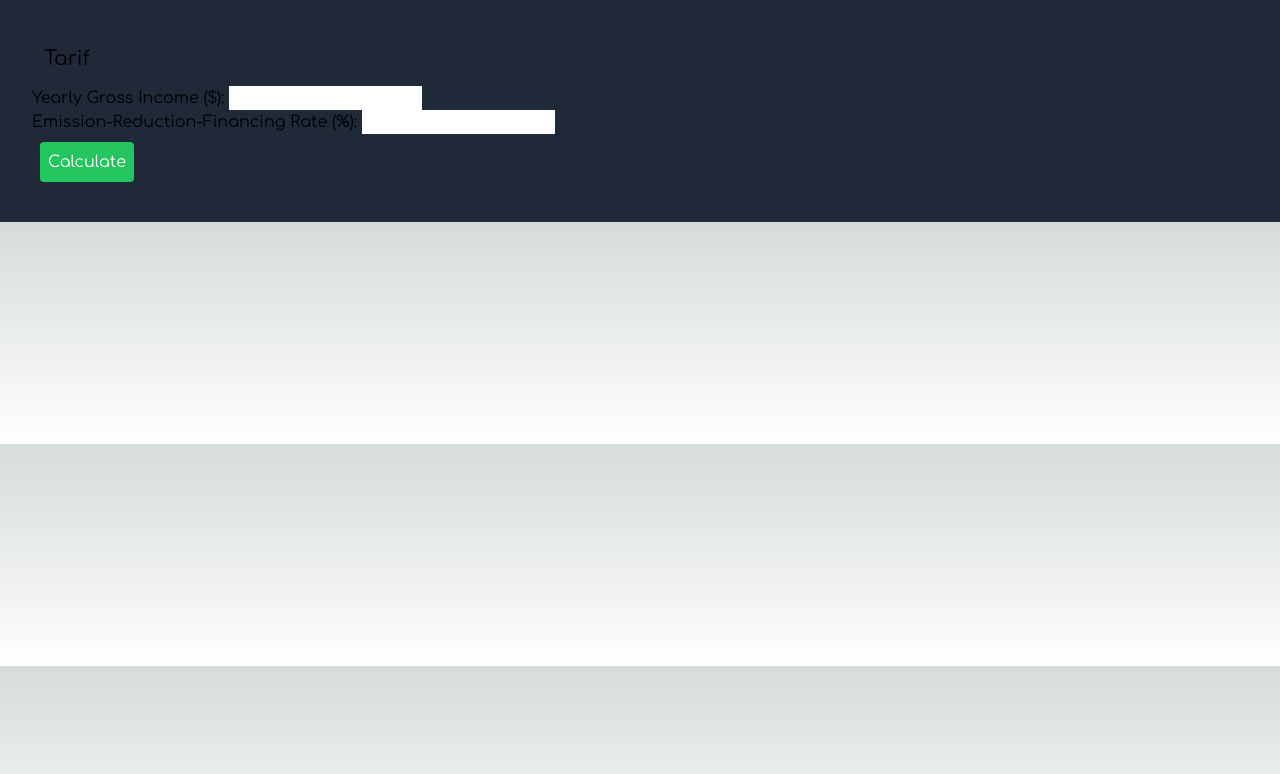
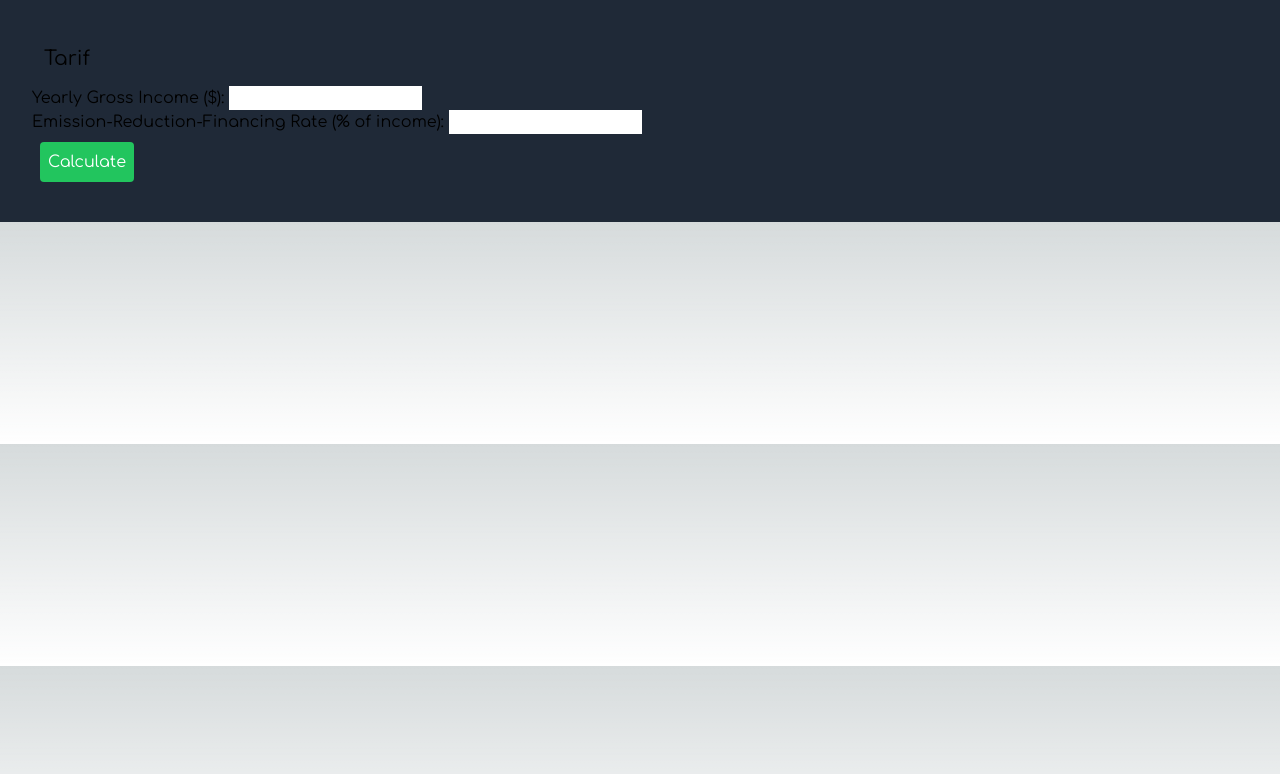
Before and after one commit to samuelnihoul/tarif, a Next.js app: page / in a window 1280 px wide. Shown: the top 774 px of the page. Built offline with nearby package versions, Linux system fonts and the light colour scheme.

Commit message:
of income

```diff
--- a/app/page.tsx
+++ b/app/page.tsx
@@ -51,7 +51,7 @@ const Calculator: React.FC = () => {
       </label>
       <br />
       <label>
-        Emission-Reduction-Financing Rate (%):&nbsp;
+        Emission-Reduction-Financing Rate (% of income):&nbsp;
         <input
           type="number"
           className="text-black"
```
